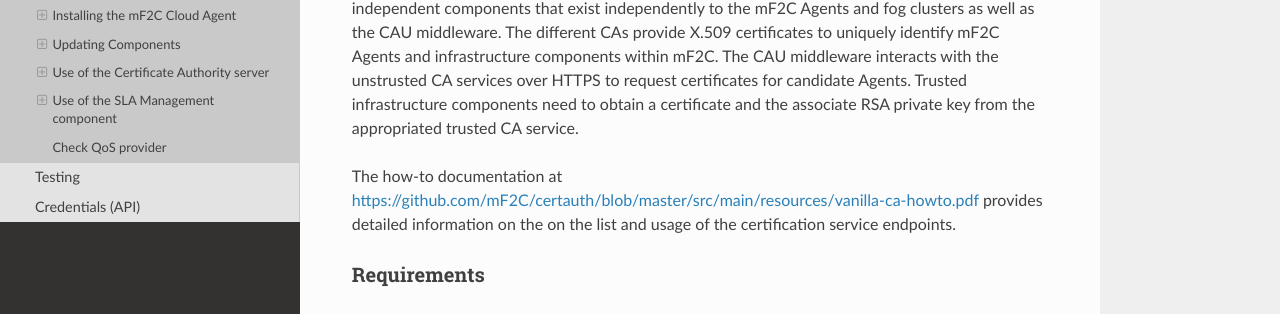
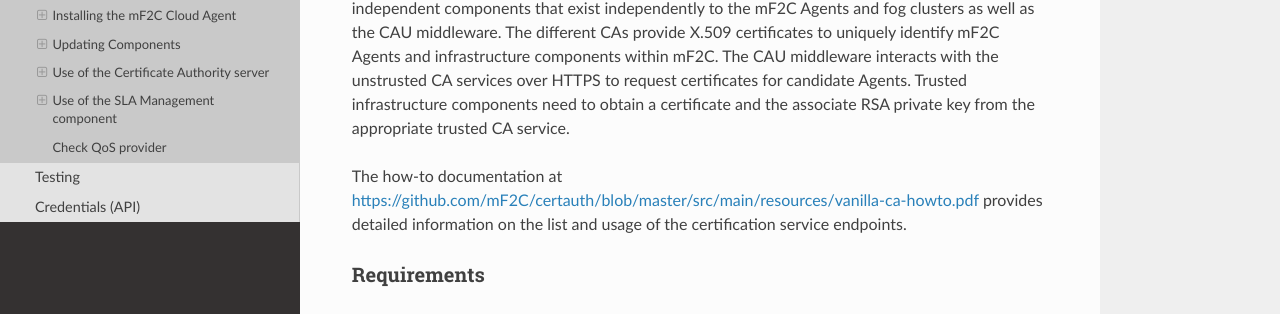
Before and after one commit to mF2C/Documentation, a Sphinx documentation site: the page built from documentation/developer_guide/installation.rst, in a window 1280 px wide and 900 px high, scrolled down 3684 px. Shown: the part 307-621 px from the top of the window. Built offline with Sphinx 7.4.7 and the Read the Docs theme 2.0.0, drawn with Linux system fonts in a browser that asks for light colours; some of the changed text lies outside the part shown.

Commit message:
Update installation.rst

```diff
--- a/documentation/developer_guide/installation.rst
+++ b/documentation/developer_guide/installation.rst
@@ -178,9 +178,9 @@ having to re-deploy the full stack, simply run:
 Use of the Certificate Authority server
 ----------------------------------------
 
-The Certification Authority (https://github.com/mF2C/certauth) is a JAVA Jersey ReST application deployed on a Tomcat container.  It provides 8 different certification CA endpoints.  The CAs are independent components that exist independently to the mF2C Agents and fog clusters as well as the CAU middleware.  The different CAs provide X.509 certificates to uniquely identify mF2C Agents and infrastructure components within mF2C.  The CAU middleware interacts with the unstrusted CA services over HTTPS to request certificates for candidate Agents.  Trusted infrastructure components need to obtain a certificate and the associate RSA private key from the appropriated trusted CA service.
+The Certification Authority (https://github.com/mF2C/certauth) is a JAVA Jersey ReST application deployed on a Tomcat container.  It provides 8 different certification CA endpoints.  The CAs are independent components that exist independently to the mF2C Agents and fog clusters as well as the CAU middleware.  The different CAs provide X.509 certificates to uniquely identify mF2C Agents and infrastructure components within mF2C.  The CAU middleware interacts with the unstrusted CA services over HTTPS to request certificates for candidate Agents.  Trusted infrastructure components need to obtain a certificate and the associate RSA private key from the appropriate trusted CA service.
 
-The how-to documentation at  https://github.com/mF2C/certauth/blob/master/src/main/resources/vanilla-ca-howto.pdf provides detailed information on the on the list and usage of the certification service endpoints.
+The how-to documentation at  https://github.com/mF2C/certauth/blob/master/src/main/resources/vanilla-ca-howto.pdf provides detailed information on the list and usage of the certification service endpoints.
 
 Requirements
 ~~~~~~~~~~~~
```
